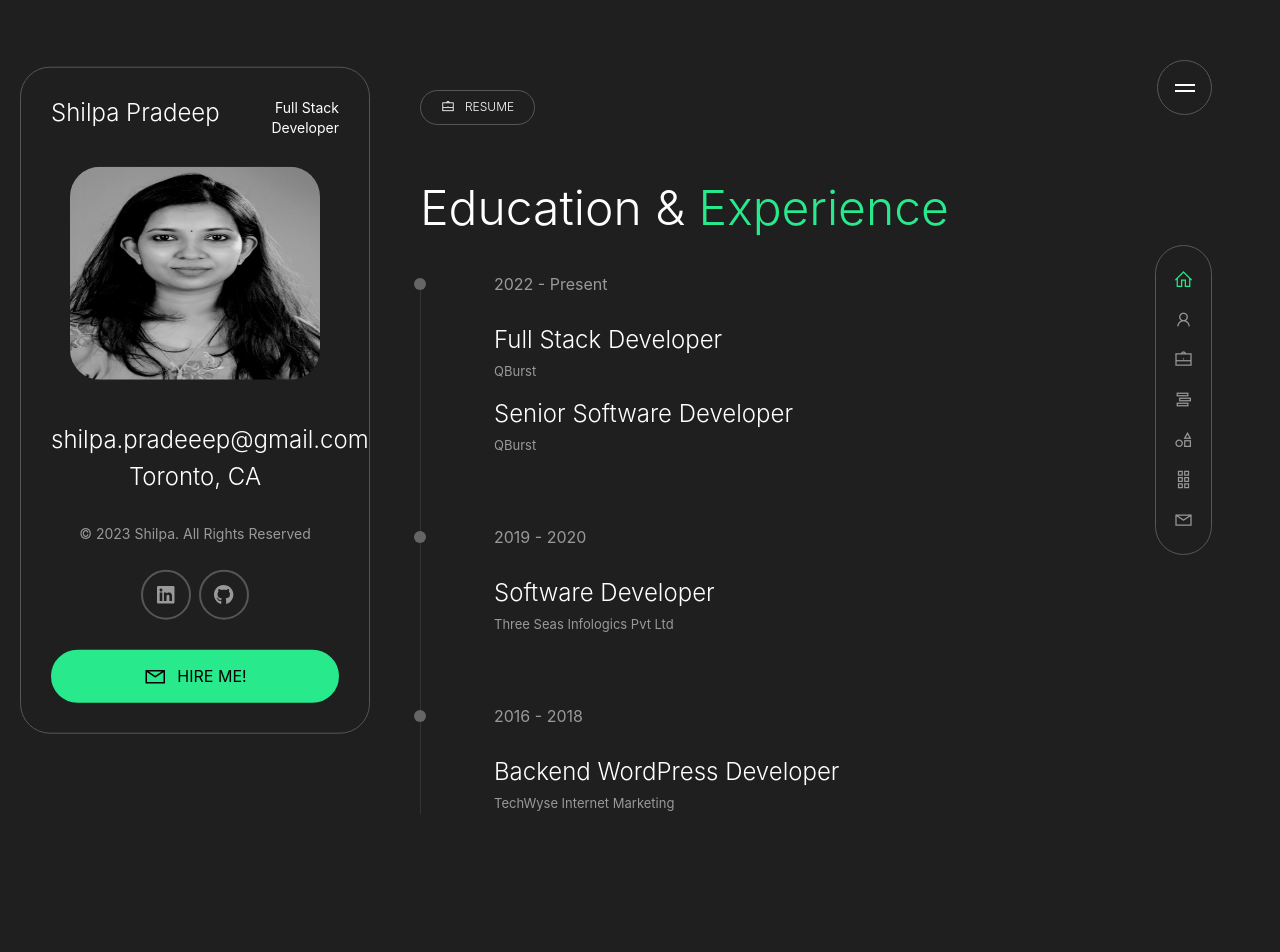
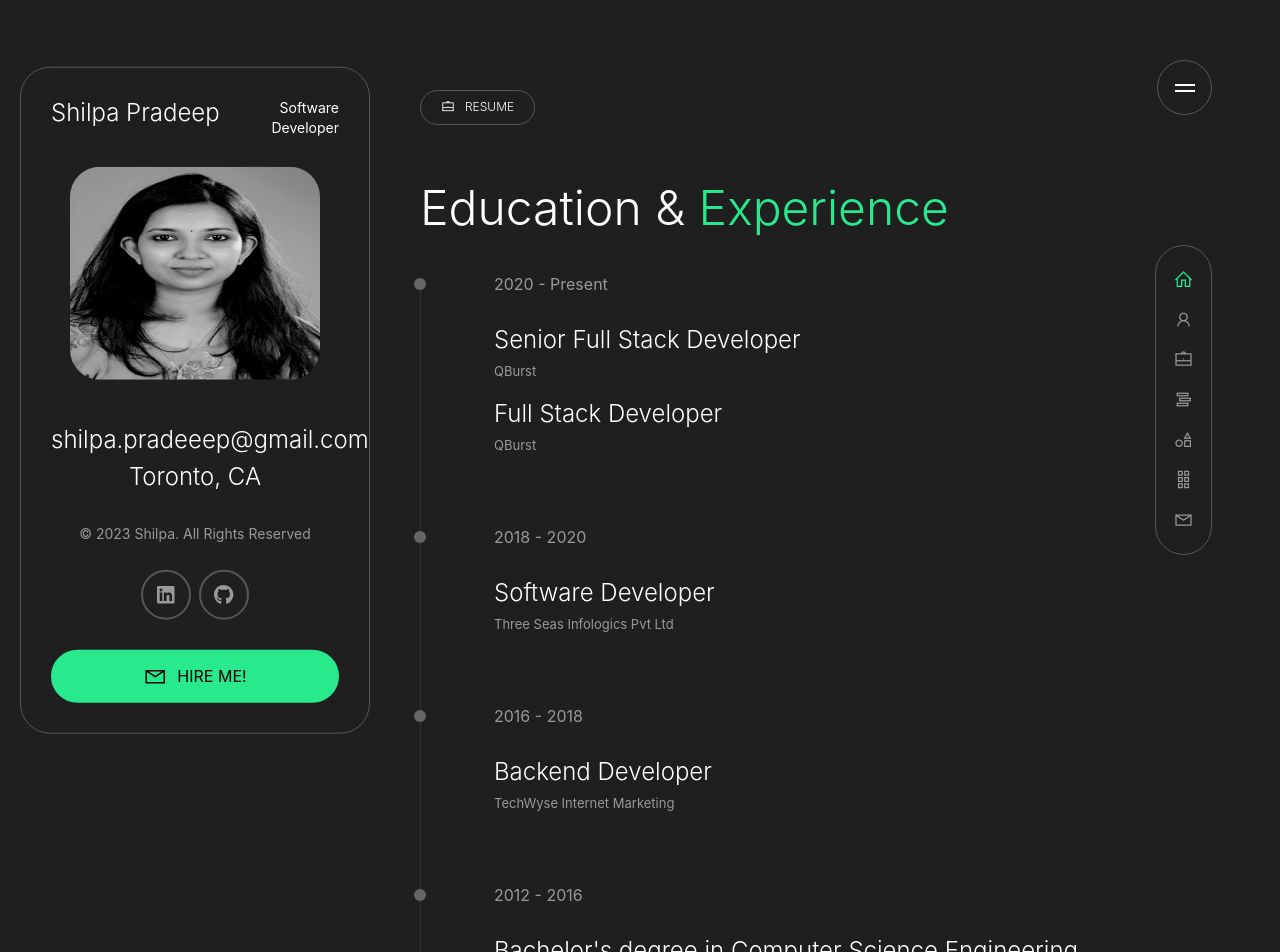
Before and after one commit to shilpapradeeep/portfolio, a React (Create React App) app: page /resume in a window 1280 px wide. Shown: the top 952 px of the page. Before the commit the page ends 904 px from the top, so only its background shows below. Built offline with nearby package versions, Linux system fonts and the light colour scheme.

Commit message:
#changes to portfolio

```diff
--- a/public/assets/css/style.css
+++ b/public/assets/css/style.css
@@ -1120,6 +1120,9 @@ body .body-overlay {
     margin-top: 0;
     margin-bottom: 1rem;
 }
+a.linkedIn {
+    color: #28e98c;
+}
 
 
 
--- a/src/components/About/index.js
+++ b/src/components/About/index.js
@@ -9,8 +9,7 @@ const About = () => {
                         <h4 className="subtitle scroll-animation" data-animation="fade_from_bottom">
                             <i className="lar la-user"></i> About
                         </h4>
-                        <h1 className="scroll-animation" data-animation="fade_from_bottom">Every great design begin with<br />
-                            an even <span>better story</span></h1>
+                        <h1 className="scroll-animation" data-animation="fade_from_bottom">Passionate Software Developer | Crafting Code, <span>Building Dreams..</span></h1>
                     </div>
                     <p className="scroll-animation" data-animation="fade_from_bottom">Hello! I'm Shilpa Pradeep, a seasoned Full Stack Developer based in Toronto, Ontario. With a passion for crafting innovative digital solutions, I bring over 6 years of experience in the dynamic realm of software development.</p>
                     <h2 className="scroll-animation">Technical Proficiency</h2>
@@ -21,12 +20,7 @@ const About = () => {
                         <li><b>Database Wizardry:</b> Skilled in designing and optimizing databases, with a focus on MySQL, resulting in enhanced application performance.</li>
                         <li><b>Agile Advocate:</b> Well-versed in Agile development methodologies, I actively contribute to project management, ensuring timely delivery and high-quality products.</li>
                     </ul>
-                    <h2 className="scroll-animation">Professional Journey</h2>
-                    <p className="scroll-animation" data-animation="fade_from_bottom">In my current role as a Senior Full-stack Developer at QBurst, I have successfully designed and deployed 20+ software systems, implementing Test-Driven Development (TDD) practices to enhance application quality. My responsibilities extend to mentoring junior developers, collaborating with cross-functional teams, and actively contributing to Agile/Scrum methodologies.</p>
-                    <p className="scroll-animation" data-animation="fade_from_bottom">Over the years, I worked on various projects, ranging from small landing pages to large product applications and services, with a large team of developers. I was involved in all stages of software development life cycle, from proof of concepts to deployment.</p>
-                    <p className="scroll-animation" data-animation="fade_from_bottom">I am committed to staying at the forefront of technological advancements, evidenced by my proficiency in modern JavaScript frameworks like React.js and Vue.js, cloud computing platforms such as AWS, and version control systems like Git.</p>
-                    <p className="scroll-animation" data-animation="fade_from_bottom">I hold a Bachelor's degree in Computer Science Engineering, providing a solid foundation for my analytical and problem-solving skills.</p>
-                    <p className="scroll-animation" data-animation="fade_from_bottom">I am always excited about new opportunities and collaborations. Feel free to connect with me on <a target="_blank" rel="noreferrer" href="https://www.linkedin.com/in/shilpa-pradeep/">LinkedIn</a> to explore potential partnerships or simply have a conversation about the exciting world of technology.</p>
+
                 </div>
             </div>
         </section>
--- a/src/components/Contact/index.js
+++ b/src/components/Contact/index.js
@@ -26,11 +26,12 @@ const Contact= () => {
                                     <div className="contact-content content-width">
                                         <div className="section-header">
                                             <h4 className="subtitle scroll-animation" data-animation="fade_from_bottom">
-                                                <i className="las la-dollar-sign"></i> contact
+                                                <i className="las"></i> contact
                                             </h4>
                                             <h1 className="scroll-animation" data-animation="fade_from_bottom">Contact <span>Me!</span></h1>
+                                            <p className="scroll-animation" data-animation="fade_from_bottom">I am always excited about new opportunities and collaborations. Feel free to connect with me using below form or <a class="linkedIn" target="_blank" rel="noreferrer" href="https://www.linkedin.com/in/shilpa-pradeep/">LinkedIn</a> to explore potential partnerships or simply have a conversation about the exciting world of technology.</p>
+
                                         </div>
-                                        <h3 className="scroll-animation" data-animation="fade_from_bottom">shilpa.pradeeep@gmail.com</h3>
                                         <p id="required-msg">* Marked fields are required to fill.</p>
                                         <form className="contact-form scroll-animation" data-animation="fade_from_bottom" ref={form} onSubmit={sendEmail}>
                                             <div className="alert alert-success messenger-box-contact__msg" style={{display: 'none'}} role="alert">
--- a/src/components/Home/index.js
+++ b/src/components/Home/index.js
@@ -12,7 +12,7 @@ const Home = () => {
                         </h4>
                         <h1 className="scroll-animation" data-animation="fade_from_bottom">Hi I'm <span>Shilpa</span>,<br /> Full Stack Developer</h1>
                     </div>
-                    <p className="scroll-animation" data-animation="fade_from_bottom">I'm a passionate software developer who loves building products that people love. I care about making the customer happy, testing, accessibility, teamwork, and code quality.</p>
+                    <p className="scroll-animation" data-animation="fade_from_bottom">I am an enthusiastic software developer with a passion for crafting products that resonate with users. My focus extends to ensuring customer satisfaction, rigorous testing, accessibility, collaborative teamwork, and maintaining high standards of code quality.</p>
 
                     <div className="facts d-flex">
                         <div className="left scroll-animation" data-animation="fade_from_left">
--- a/src/components/Portfolio/index.js
+++ b/src/components/Portfolio/index.js
@@ -36,7 +36,7 @@ const Portfolio= () => {
                                             <div className="col-md-6 scroll-animation" data-animation="fade_from_left">
                                                 <div className="portfolio-item portfolio-half">
                                                     <div className="portfolio-item-inner">
-                                                        <a href="assets/images/portfolio2.jpg" data-lightbox="example-1">
+                                                        <a href="assets/images/tsquare.jpg" data-lightbox="example-1">
                                                             <img src="assets/images/tsquare.jpg" alt="Portfolio" />
                                                         </a>
 
@@ -58,7 +58,7 @@ const Portfolio= () => {
                                             <div className="col-md-6 scroll-animation" data-animation="fade_from_right">
                                                 <div className="portfolio-item portfolio-half">
                                                     <div className="portfolio-item-inner">
-                                                        <a href="assets/images/oncopatient.jpg" data-lightbox="example-1">
+                                                        <a href="assets/images/oncopatient.png" data-lightbox="example-1">
                                                             <img src="assets/images/oncopatient.png" alt="Portfolio" />
                                                         </a>
 
--- a/src/components/Resume/index.js
+++ b/src/components/Resume/index.js
@@ -14,22 +14,27 @@ const Resume= () => {
 
                                         <div className="resume-timeline">
                                             <div className="item scroll-animation" data-animation="fade_from_right">
-                                                <span className="date">2022 - Present</span>
+                                                <span className="date">2020 - Present</span>
+                                                <h2>Senior Full Stack Developer</h2>
+                                                <p>QBurst</p>
                                                 <h2>Full Stack Developer</h2>
-                                                <p>QBurst</p>
-                                                <h2>Senior Software Developer</h2>
                                                 <p>QBurst</p>
                                             </div>
                                             <div className="item scroll-animation" data-animation="fade_from_right">
-                                                <span className="date">2019 - 2020</span>
+                                                <span className="date">2018 - 2020</span>
                                                 <h2>Software Developer</h2>
                                                 <p>Three Seas Infologics Pvt Ltd</p>
 
                                             </div>
                                             <div className="item scroll-animation" data-animation="fade_from_right">
                                                 <span className="date">2016 - 2018</span>
-                                                <h2>Backend WordPress Developer</h2>
+                                                <h2>Backend Developer</h2>
                                                 <p>TechWyse Internet Marketing </p>
+                                            </div>
+                                            <div className="item scroll-animation" data-animation="fade_from_right">
+                                                <span className="date">2012 - 2016</span>
+                                                <h2>Bachelor's degree in Computer Science Engineering</h2>
+                                                {/* <p>TechWyse Internet Marketing </p> */}
                                             </div>
                                         </div>
 
--- a/src/components/Services/index.js
+++ b/src/components/Services/index.js
@@ -16,20 +16,20 @@ const Services= () => {
                                             <div className="service-item scroll-animation" data-animation="fade_from_bottom">
                                                 <i className="las la-bezier-curve"></i>
                                                 <h2>Website Developement</h2>
-                                                <p>I build website go live with Framework like Laravel/CodeIgniter or WordPress</p>
-                                                <span className="projects">50 Projects</span>
+                                                <p>I support businesses across diverse sectors with innovative website development solutions</p>
+                                                <span className="projects">50+ Projects</span>
                                             </div>
                                             <div className="service-item scroll-animation" data-animation="fade_from_bottom">
                                                 <i className="las la-code"></i>
                                                 <h2>Software Development</h2>
-                                                <p>I build software go live with Framework like Laravel,CodeIgniter, Yii2, Vue and React</p>
-                                                <span className="projects">50 Projects</span>
+                                                <p>I help in transforming Ideas into Powerful Solutions through Expert Software Development</p>
+                                                <span className="projects">20+ Projects</span>
                                             </div>
                                             <div className="service-item scroll-animation" data-animation="fade_from_bottom">
                                                 <i className="las la-bezier-curve"></i>
                                                 <h2>SEO/Marketing</h2>
-                                                <p>Increase the traffic for your website with SEO optimized</p>
-                                                <span className="projects">8 Projects</span>
+                                                <p>I support in elevating Brands through Strategic SEO and Marketing.</p>
+                                                <span className="projects">8+ Projects</span>
                                             </div>
                                         </div>
 
--- a/src/components/Sidebar/index.js
+++ b/src/components/Sidebar/index.js
@@ -14,7 +14,7 @@ const Sidebar= () => {
             <div className="left-sidebar">
                     <div className="sidebar-header d-flex align-items-center justify-content-between">
                         <h2>Shilpa Pradeep</h2>
-                        <span className="designation">Full Stack Developer</span>
+                        <span className="designation">Software Developer</span>
                     </div>
                     <img className="me" src="assets/images/me.jpg" alt="Me" />
                     <h2 className="email">shilpa.pradeeep@gmail.com</h2>
@@ -27,12 +27,6 @@ const Sidebar= () => {
                         <li>
                             <a target="_blank" rel="noreferrer" href="https://github.com/shilpapradeeep"><FontAwesomeIcon icon={faGithub} color="#999999" className="anchor-icon" /></a>
                         </li>
-                        {/* <li>
-                            <a target="_blank" rel="noreferrer" href="#"><FontAwesomeIcon icon={faSkype} color="#999999" className="anchor-icon" /></a>
-                        </li>
-                        <li>
-                            <a target="_blank" rel="noreferrer" href="#"><FontAwesomeIcon icon={faTwitter} color="#999999" className="anchor-icon" /></a>
-                        </li> */}
                     </ul>
                     <NavLink className="theme-btn scroll-to" activeclassname="active"  to='contact'  offset={-100} duration={500} href="#contact">
                         <i className="las la-envelope"></i> Hire Me!
--- a/src/components/Skills/index.js
+++ b/src/components/Skills/index.js
@@ -9,7 +9,7 @@ const Skills= () =>{
                                             <h4 className="subtitle scroll-animation" data-animation="fade_from_bottom">
                                                 <i className="las la-shapes"></i> my skills
                                             </h4>
-                                            <h1 className="scroll-animation" data-animation="fade_from_bottom">My <span>Advantages</span></h1>
+                                            <h1 className="scroll-animation" data-animation="fade_from_bottom">Areas of <span>Expertise</span></h1>
                                         </div>
 
                                         <div className="row skills text-center">
@@ -35,7 +35,7 @@ const Skills= () =>{
                                                 <div className="skill">
                                                     <div className="skill-inner">
                                                         <img src="assets/images/yii.png" alt="Yii2" />
-                                                        <h1 className="percent">86%</h1>
+                                                        <h1 className="percent">85%</h1>
                                                     </div>
                                                     <p className="name">Yii2</p>
                                                 </div>
@@ -53,7 +53,7 @@ const Skills= () =>{
                                                 <div className="skill">
                                                     <div className="skill-inner">
                                                         <img src="assets/images/html.png" alt="Html" />
-                                                        <h1 className="percent">70%</h1>
+                                                        <h1 className="percent">90%</h1>
                                                     </div>
                                                     <p className="name">HTML</p>
                                                 </div>
@@ -71,7 +71,7 @@ const Skills= () =>{
                                                 <div className="skill">
                                                     <div className="skill-inner">
                                                         <img src="assets/images/vue.png" alt="Vue" />
-                                                        <h1 className="percent">60%</h1>
+                                                        <h1 className="percent">90%</h1>
                                                     </div>
                                                     <p className="name">Vue</p>
                                                 </div>
```
